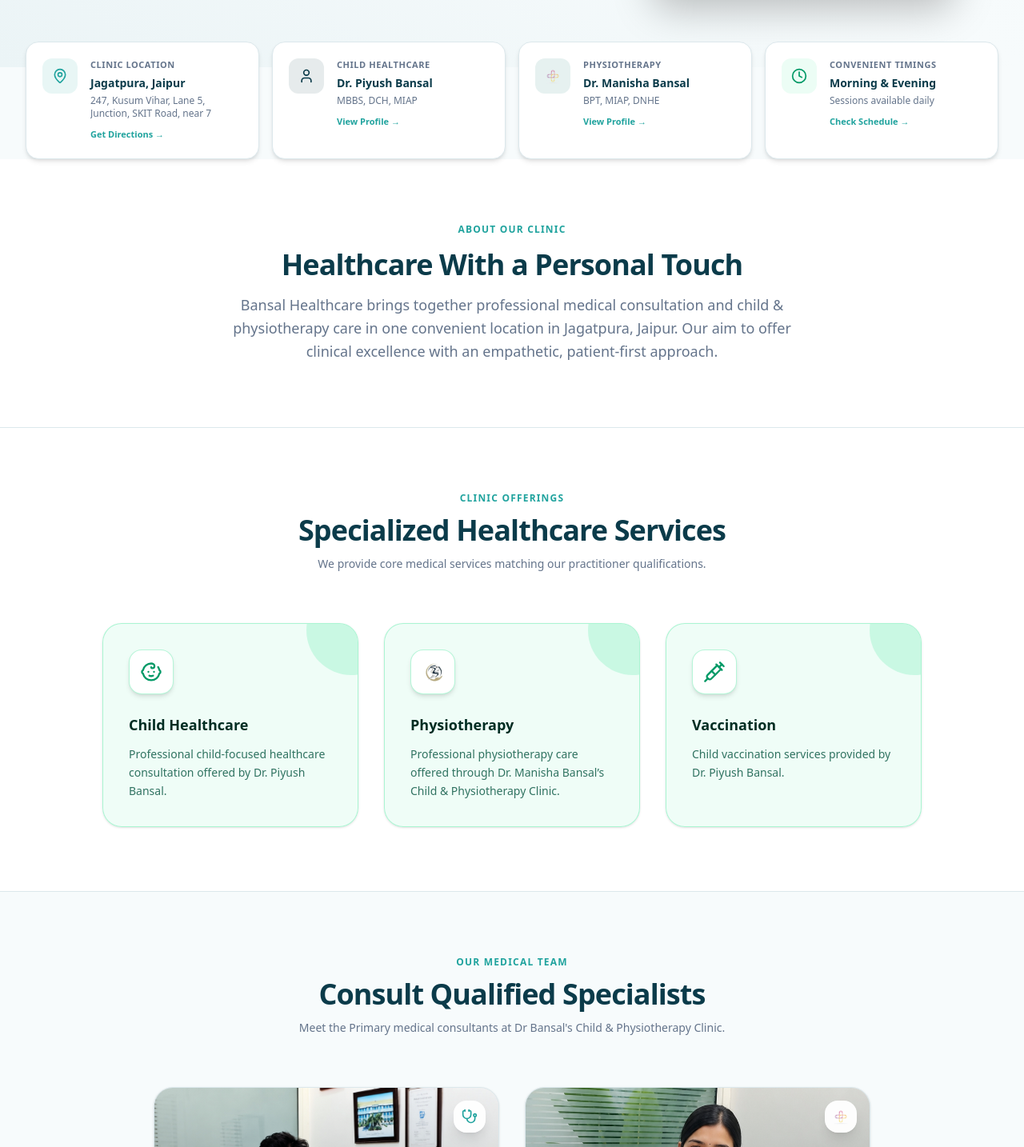
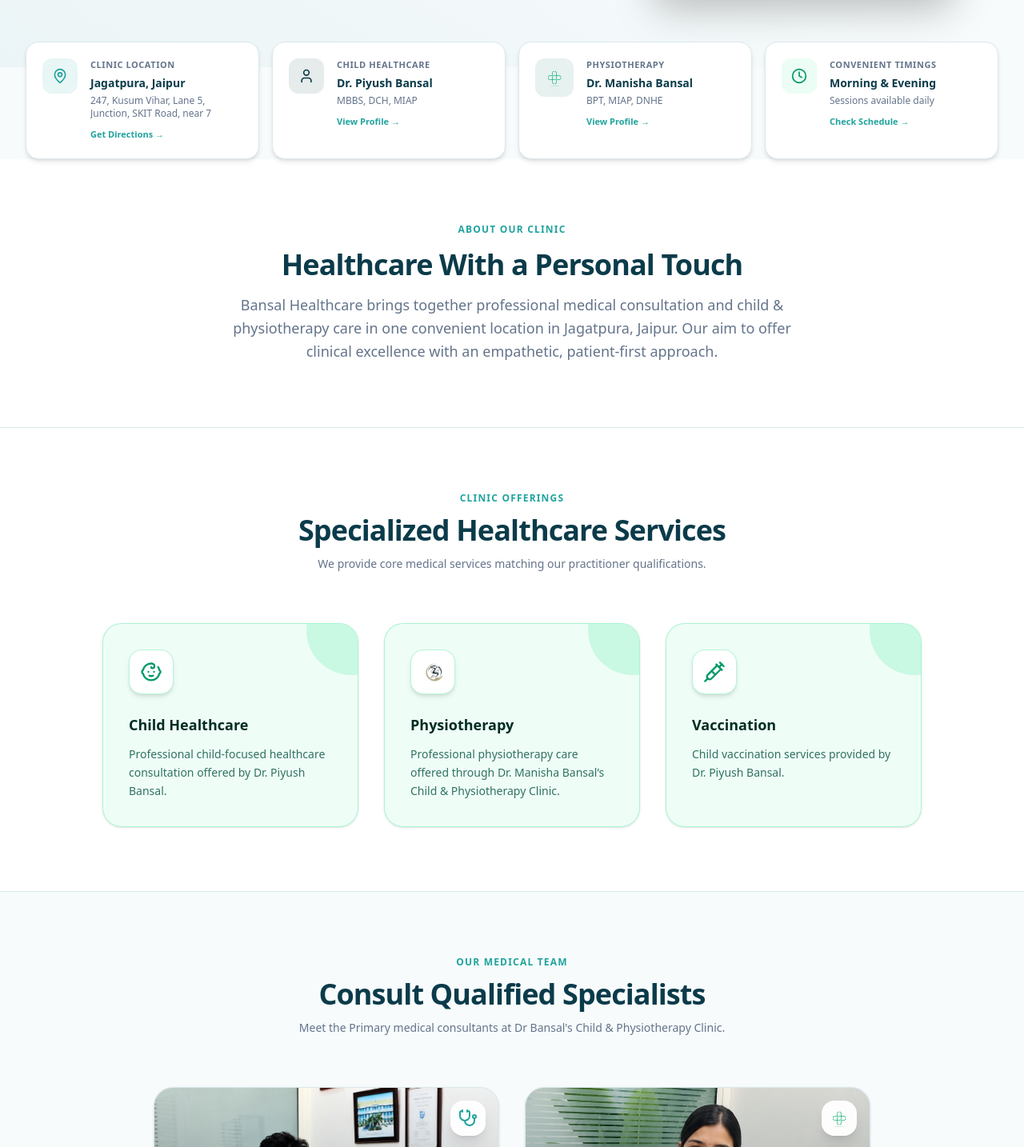
Before and after one commit to ramlalkumawat/bansal-healthcare, a Next.js app: page / in a window 1280 px wide. Shown: the part 636-2070 px from the top of the page at 80% size. Built offline with nearby package versions, Linux system fonts and the light colour scheme.

Commit message:
Update medical cross logo to vibrant full green and increase visibility

```diff
--- a/src/components/DoctorDetailsView.tsx
+++ b/src/components/DoctorDetailsView.tsx
@@ -148,7 +148,7 @@ export default function DoctorDetailsView({ doctor, id }: DoctorDetailsViewProps
                     {isPiyush ? (
                       <Stethoscope className="w-6 h-6 sm:w-7 sm:h-7 text-accent" />
                     ) : (
-                      <img src="/images/medical_cross_logo.png" alt="Medical Icon" className="w-6 h-6 sm:w-7 sm:h-7 object-contain" />
+                      <img src="/images/medical_cross_green.png" alt="Medical Icon" className="w-6 h-6 sm:w-7 sm:h-7 object-contain" />
                     )}
                   </div>
                 </div>
@@ -302,11 +302,13 @@ export default function DoctorDetailsView({ doctor, id }: DoctorDetailsViewProps
               {/* Specializations and Focus Area */}
               <section className="bg-white border border-border-light p-6 sm:p-8 rounded-3xl text-left space-y-5">
                 <h2 className="text-lg sm:text-xl font-bold text-primary flex items-center">
-                  <img
-                    src="/images/medical_cross_logo.png"
-                    alt="Clinical Focus"
-                    className="w-5 h-5 mr-2.5 object-contain"
-                  />
+                  <div className="w-8 h-8 rounded-xl bg-emerald-50 border border-emerald-200 flex items-center justify-center mr-3 shrink-0 shadow-xs">
+                    <img
+                      src="/images/medical_cross_green.png"
+                      alt="Clinical Focus"
+                      className="w-6 h-6 object-contain"
+                    />
+                  </div>
                   Key Specializations & Clinical Focus
                 </h2>
                 <hr className="border-border-light" />
--- a/src/components/DoctorsSection.tsx
+++ b/src/components/DoctorsSection.tsx
@@ -59,9 +59,9 @@ export default function DoctorsSection({ onOpenAppointment }: DoctorsSectionProp
                   {/* Floating Specialty Icon */}
                   <div className="absolute top-4 right-4 p-2.5 bg-white/95 backdrop-blur-md rounded-2xl shadow-lg z-30 flex items-center justify-center">
                     {isPiyush ? (
-                      <SpecialistIcon className="w-5 h-5 text-accent" />
+                      <SpecialistIcon className="w-6 h-6 text-accent" />
                     ) : (
-                      <img src="/images/medical_cross_logo.png" alt="Medical Icon" className="w-5 h-5 object-contain" />
+                      <img src="/images/medical_cross_green.png" alt="Medical Icon" className="w-6 h-6 object-contain" />
                     )}
                   </div>
 
--- a/src/components/QuickInfo.tsx
+++ b/src/components/QuickInfo.tsx
@@ -30,7 +30,7 @@ export default function QuickInfo() {
       label: "Physiotherapy",
       value: "Dr. Manisha Bansal",
       icon: Activity,
-      iconImage: "/images/medical_cross_logo.png",
+      iconImage: "/images/medical_cross_green.png",
       colorClass: "text-secondary bg-secondary/10",
       description: "BPT, MIAP, DNHE",
       href: "/doctor/dr-manisha-bansal",
@@ -58,7 +58,7 @@ export default function QuickInfo() {
             <>
               <div className={`p-3 rounded-xl shrink-0 flex items-center justify-center ${card.colorClass}`}>
                 {"iconImage" in card && card.iconImage ? (
-                  <img src={card.iconImage as string} alt={card.label} className="w-5 h-5 object-contain" />
+                  <img src={card.iconImage as string} alt={card.label} className="w-6 h-6 object-contain" />
                 ) : (
                   <Icon className="w-5 h-5" />
                 )}
```
Also changed, not shown: public/images/medical_cross_green.png (added).
